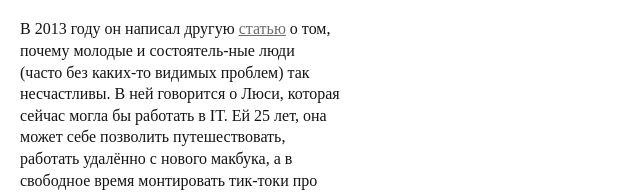
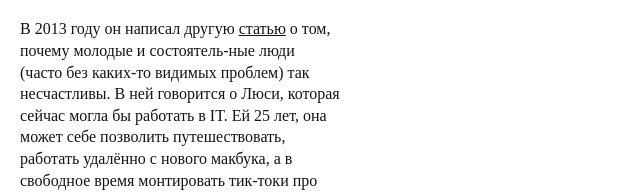
Before and after one commit to simo680/verstka, a plain HTML site: page index.html in a window 1280 px wide. Shown: the part 446-638 px from the top of the page, 0-640 px from the left. Drawn offline with Linux system fonts and the light colour scheme.

Commit message:
edit code

```diff
--- a/index.html
+++ b/index.html
@@ -25,7 +25,7 @@
                             target="_blank">по его статье о
                             прокрас-тинации</a> набрал 61 млн просмотров. </p>
               <img class="sad-dude" src="./images/sad-dude.png" alt="sad girl cry">
-              <p class="text">В 2013 году он написал другую <a
+              <p class="text">В 2013 году он написал другую <a class="black-link"
                             href="https://waitbutwhy.com/2013/09/why-generation-y-yuppies-are-unhappy.html"
                             target="_blank">статью</a> о том, почему молодые и состоятель-ные люди
                      (часто без каких-то видимых проблем) так несчастливы. В ней говорится о Люси, которая сейчас
@@ -46,6 +46,7 @@
                      Разочарование ещё сильнее подкрепляют завышенные ожидания. Ты же два года катаешься, а результата
                      нет.</p>
               <p class="text"> И что же? Отказаться от амбиций? Наоборот, Урбан советует вот что:</p>
+              <br>
               <p class="text"> 1. Оставайтесь дико амбициозными. Ищите проекты, пытайтесь приме-нить себя везде, где
                      получится.<br> 2. Но при этом не думайте, что вы особенные. Это придёт позже — с опытом. <br> 3. Не
                      сравнивайте себя с другими.
--- a/style.css
+++ b/style.css
@@ -47,6 +47,10 @@ a {
   text-decoration-line: underline;
 }
 
+.black-link {
+       color: #141414;
+}
+
 .sad-dude {
   background-repeat: no-repeat;
   background-position: cover;
```
